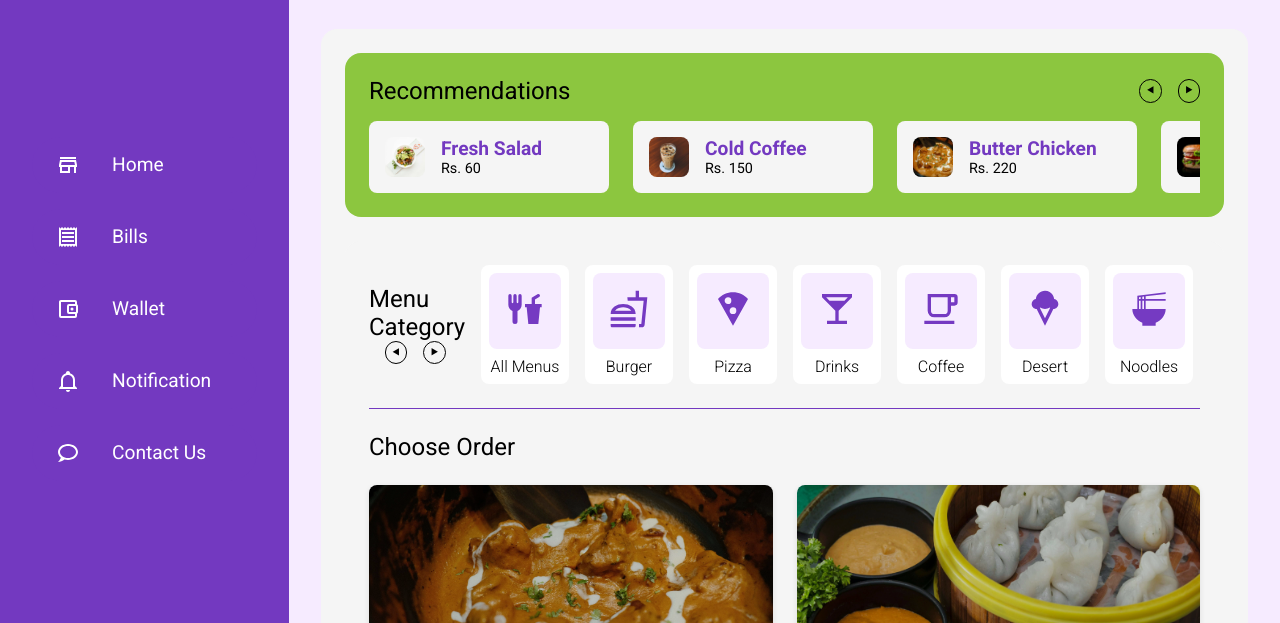
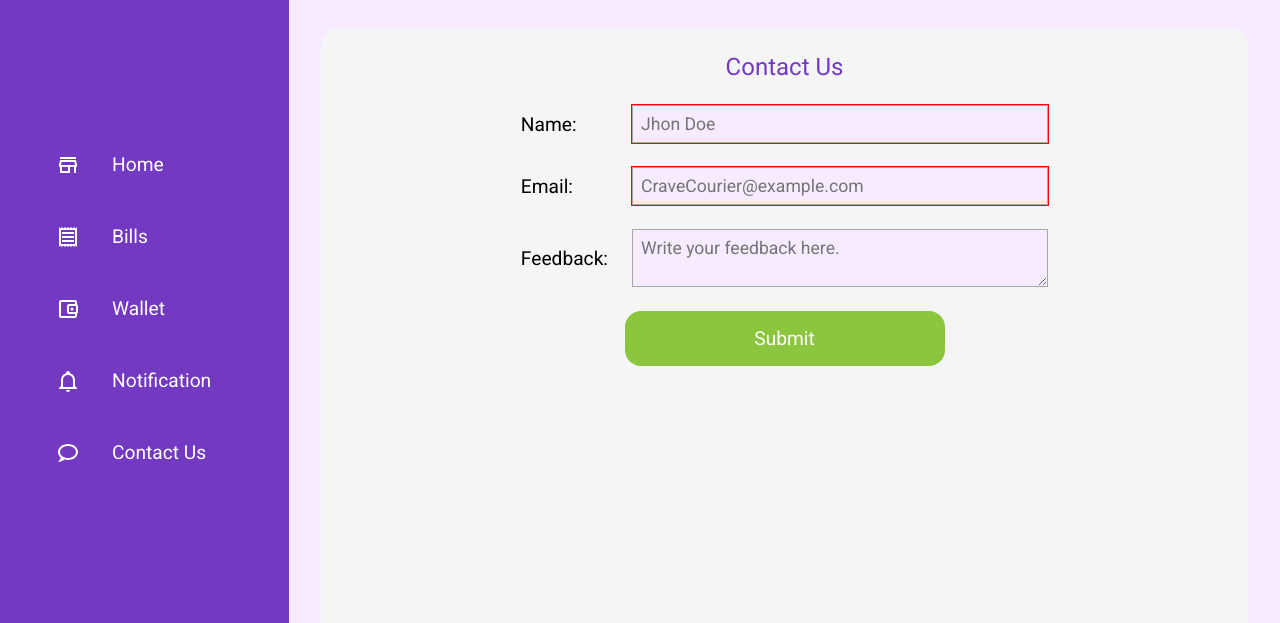
Before and after one commit to BASU4100/crave-courier, a website built with webpack: page src/html/template.html in a window 1280 px wide. Both pictures are taken after a click on the button "Contact Us". Shown: the part 75-698 px from the top of the page. Built offline with nearby package versions, Linux system fonts and the light colour scheme.

Commit message:
Fixed a content box bug and added contact page.

```diff
--- a/src/css/bills.css
+++ b/src/css/bills.css
@@ -1,7 +1,5 @@
-.content {
+.commonPage {
     flex: 1;
-    display: flex;
-    flex-direction: column;
     background-color: var(--greyColor);
     border-radius: 1rem;
     padding: 1.5rem;
--- /dev/null
+++ b/src/css/contact.css
@@ -0,0 +1,51 @@
+.formPage {
+    align-items: center;
+}
+
+.content > .contactHeading {
+    color: var(--purpleColor);
+}
+
+form {
+    width: 60%;
+    display: grid;
+    grid-template-columns: max-content 1fr;
+    gap: 1.5rem;
+    align-items: center;
+}
+
+form > label {
+    grid-column: 1;
+    font-size: 1.2rem;
+    text-align: start;
+}
+
+form > input, form > textarea {
+    grid-column: 2;
+    font-size: 1.1rem;
+    padding: 0.5rem;
+    background-color: var(--lavenderColor);
+    border: 1px solid var(--darkGreyColor);
+}
+
+form > input:focus, form > textarea:focus {
+    outline: 1px solid blue;
+}
+
+form > input:invalid {
+    outline: 1px solid red;
+}
+
+form > input:valid {
+    outline: 1px solid var(--greenColor);
+}
+
+form + button {
+    width: 20rem;
+    font-size: 1.2rem;
+    padding: 1rem 3rem;
+    border: none;
+    background-color: var(--greenColor);
+    color: var(--whiteColor);
+    border-radius: 1rem;
+}
--- a/src/css/notification.css
+++ b/src/css/notification.css
@@ -1,19 +1,3 @@
-.content {
-    flex: 1;
-    display: flex;
-    flex-direction: column;
-    background-color: var(--greyColor);
-    border-radius: 1rem;
-    padding: 1.5rem;
-    gap: 1.5rem;
-}
-
-.content > p {
-    text-align: center;
-    font-size: 1.5rem;
-    color: var(--darkGreyColor);
-}
-
 .notificationCard {
     display: grid;
     grid-template-columns: 5rem 1fr max-content;
--- a/src/css/wallet.css
+++ b/src/css/wallet.css
@@ -1,13 +1,3 @@
-.content {
-    flex: 1;
-    display: flex;
-    flex-direction: column;
-    background-color: var(--greyColor);
-    border-radius: 1rem;
-    padding: 1.5rem;
-    gap: 1.5rem;
-}
-
 .currentBalance, .addMoneyUI {
     flex: 1;
     display: flex;
@@ -63,6 +53,14 @@
     font-size: 1.5rem;
 }
 
+.addMoneyUI > div:first-of-type > input:focus {
+    outline: 1px solid blue;
+}
+
+.addMoneyUI > div:first-of-type > input:invalid {
+    outline: 1px solid red;
+}
+
 .addMoneyUI > div:last-of-type {
     gap: 2rem;
 }
--- a/src/js/bills.js
+++ b/src/js/bills.js
@@ -3,6 +3,9 @@ import '../css/bills.css';
 export function billsPage() {
     const contentDiv = document.querySelector(".content");
     contentDiv.innerHTML = "";
+    contentDiv.classList.remove("formPage");
+    if (!contentDiv.classList.contains("commonPage"))
+        contentDiv.classList.add("commonPage");
 
     //Bills Array
     const bills = [
--- /dev/null
+++ b/src/js/contact.js
@@ -0,0 +1,65 @@
+import '../css/contact.css';
+
+export function contactPage() {
+    const contentDiv = document.querySelector(".content");
+    contentDiv.innerHTML = "";
+    if (!contentDiv.classList.contains("commonPage"))
+        contentDiv.classList.add("commonPage");
+    if (!contentDiv.classList.contains("formPage"))
+        contentDiv.classList.add("formPage");
+
+    //Heading
+    let newChild = document.createElement("p");
+    newChild.classList.add("contactHeading");
+    newChild.innerHTML = "Contact Us";
+    contentDiv.appendChild(newChild);
+
+    //Form
+    const form = document.createElement("form");
+    newChild = document.createElement("label");
+    newChild.setAttribute("for", "name");
+    newChild.innerHTML = "Name:";
+    form.appendChild(newChild);
+    newChild = document.createElement("input");
+    newChild.name = "name";
+    newChild.id = "name";
+    newChild.placeholder = "Jhon Doe";
+    newChild.required = true;
+    form.appendChild(newChild);
+    newChild = document.createElement("label");
+    newChild.setAttribute("for", "email");
+    newChild.innerHTML = "Email:";
+    form.appendChild(newChild);
+    newChild = document.createElement("input");
+    newChild.type = "email";
+    newChild.name = "email";
+    newChild.id = "email";
+    newChild.placeholder = "CraveCourier@example.com";
+    newChild.required = true;
+    form.appendChild(newChild);
+    newChild = document.createElement("label");
+    newChild.setAttribute("for", "feedback");
+    newChild.innerHTML = "Feedback:";
+    form.appendChild(newChild);
+    newChild = document.createElement("textarea");
+    newChild.name = "feedback";
+    newChild.id = "feedback";
+    newChild.placeholder = "Write your feedback here.";
+    newChild.required = true;
+    form.appendChild(newChild);
+    contentDiv.appendChild(form);
+    newChild = document.createElement("button");
+    newChild.type = "submit";
+    newChild.innerHTML = "Submit";
+    contentDiv.appendChild(newChild);
+
+    //Form submit
+    newChild.addEventListener("click", () => {
+        newChild = document.querySelectorAll("form > input");
+        for (let child of newChild) {
+            child.value = "";
+        }
+        newChild = document.querySelector("form > textarea");
+        newChild.value = "";
+    })
+}
--- a/src/js/home.js
+++ b/src/js/home.js
@@ -5,6 +5,8 @@ import bookmark from '../icons/bookmark.svg';
 export function homepage () {
     const contentDiv = document.querySelector(".content");
     contentDiv.innerHTML = "";
+    contentDiv.classList.remove("commonPage");
+    contentDiv.classList.remove("formPage");
 
     const recommendFunc = recommend();
     contentDiv.appendChild(recommendFunc.recommendationDiv);
--- a/src/js/index.js
+++ b/src/js/index.js
@@ -3,6 +3,7 @@ import { homepage } from './home';
 import { billsPage } from './bills';
 import { walletPage } from './wallet';
 import { notificationPage } from './notification';
+import { contactPage } from './contact';
 
 
 //Home Page
@@ -23,3 +24,7 @@ walletBtn.addEventListener("click", walletPage);
 //Notification Page
 const notificationBtn = document.querySelector(".notification");
 notificationBtn.addEventListener("click", notificationPage);
+
+//Contact Page
+const contactBtn = document.querySelector(".contact");
+contactBtn.addEventListener("click", contactPage);
--- a/src/js/notification.js
+++ b/src/js/notification.js
@@ -3,6 +3,9 @@ import '../css/notification.css';
 export function notificationPage() {
     const contentDiv = document.querySelector(".content");
     contentDiv.innerHTML = "";
+    contentDiv.classList.remove("formPage");
+    if (!contentDiv.classList.contains("commonPage"))
+        contentDiv.classList.add("commonPage");
 
     //Notification Array
     const images = importAll(require.context('../images', false, /\.(png|jpe?g|svg)$/));
--- a/src/js/wallet.js
+++ b/src/js/wallet.js
@@ -4,6 +4,9 @@ let balance = 500;
 export function walletPage() {
     const contentDiv = document.querySelector(".content");
     contentDiv.innerHTML = "";
+    contentDiv.classList.remove("formPage");
+    if (!contentDiv.classList.contains("commonPage"))
+        contentDiv.classList.add("commonPage");
 
     //Balance Block
     const currentBalanceDiv = document.createElement("div");
@@ -45,7 +48,7 @@ function addMoneyUI() {
     input.id = "amount";
     input.min = 50;
     input.max = 2000;
-    input.step = 50;
+    input.step = 10;
     input.placeholder = "100";
     input.required = true;
     inputForm.appendChild(input);
```
